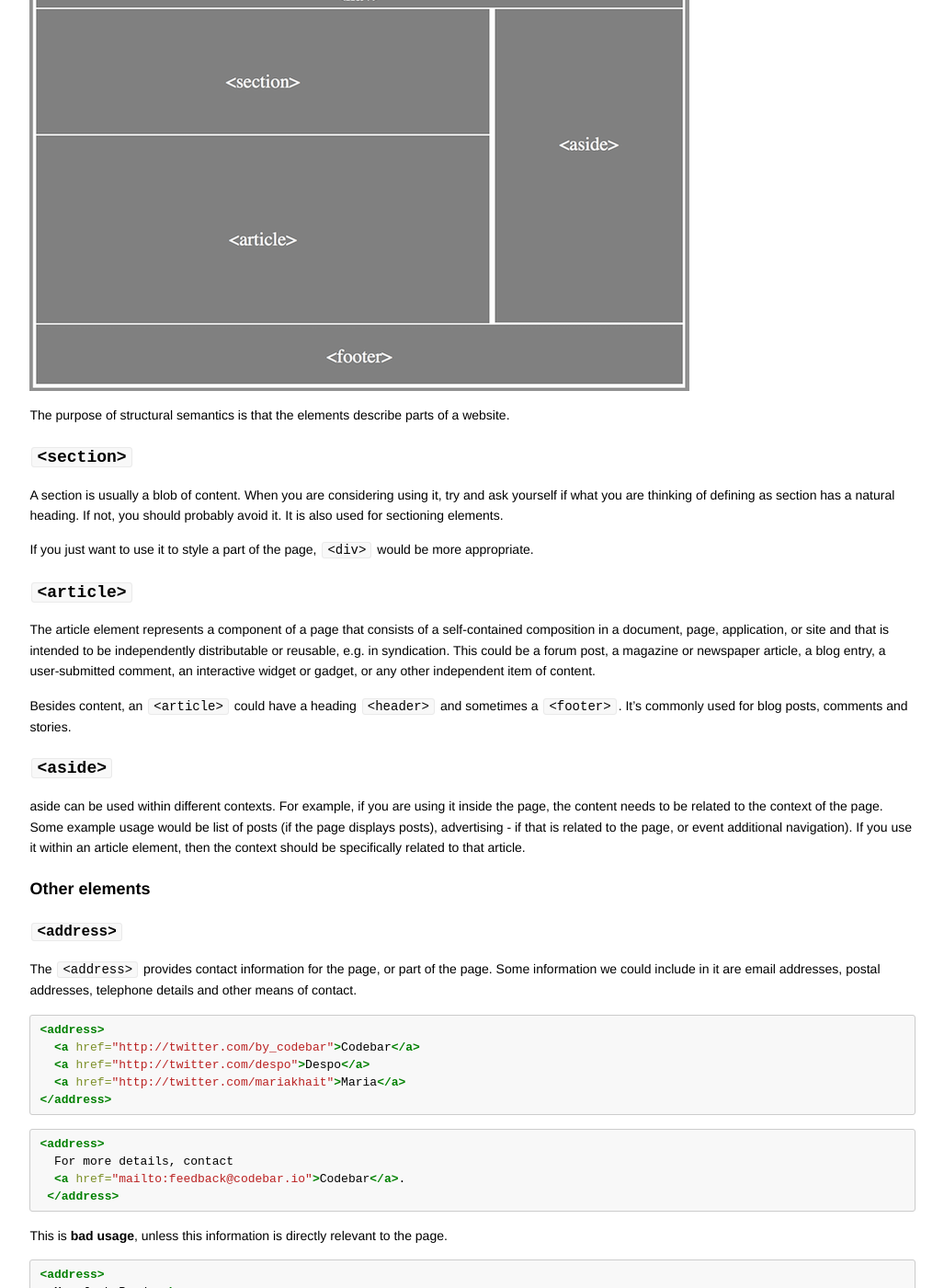
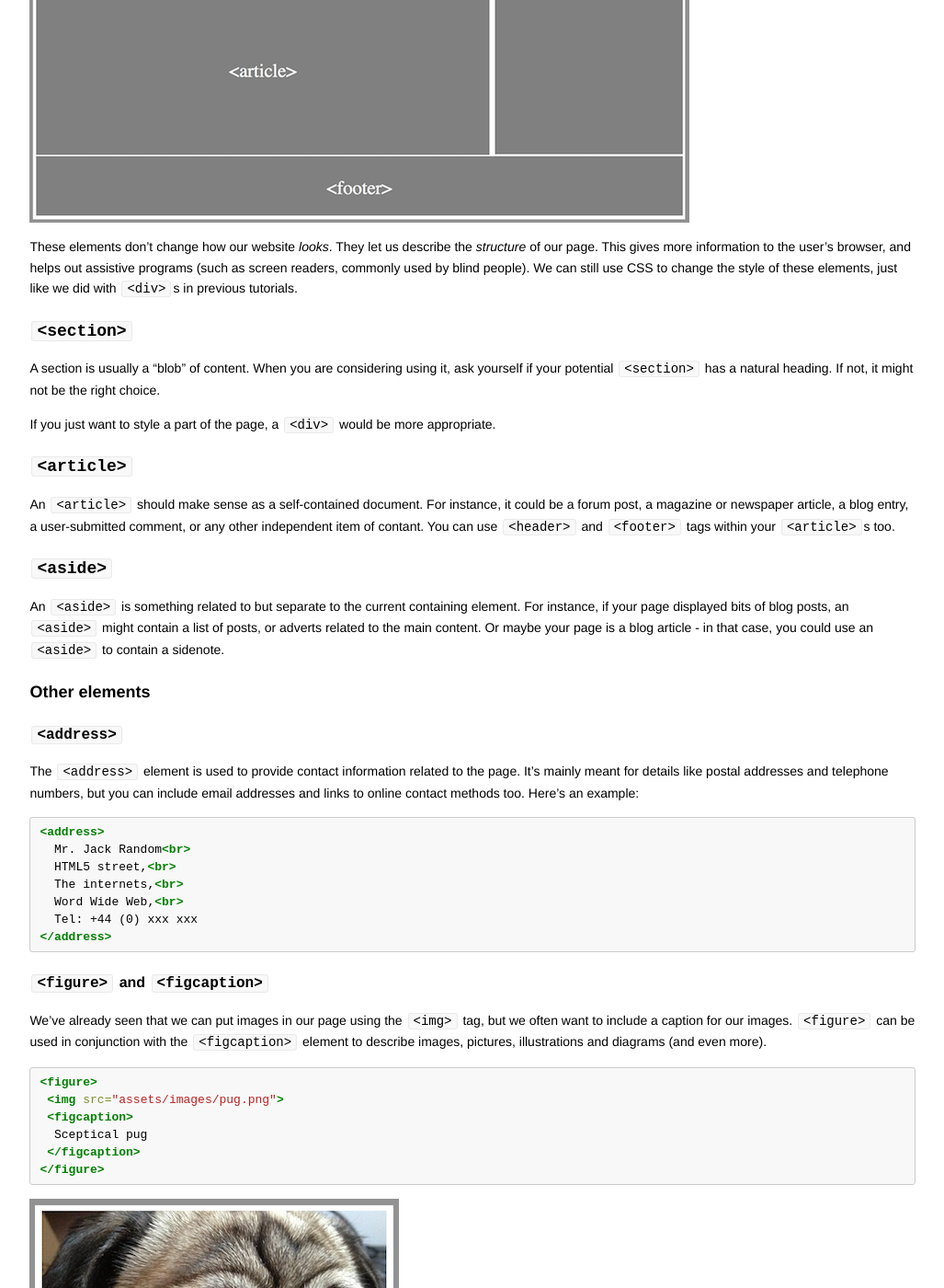
Before and after one commit to codebar/tutorials, a Jekyll site: the page built from html/lesson6/tutorial.md, in a window 1280 px wide and 1400 px high, scrolled down 773 px. Shown: the whole window at 92% size, without its empty margins (126-1153 px from the left). Built offline with Jekyll 4.4.1, drawn with Linux system fonts in a browser that asks for light colours; Markdown is read by kramdown in place of the engine named in the settings; some of the changed text lies outside the part shown.

Commit message:
Rework HTML tutorial 6.
This started as a simple grammar fix, but has ended up as a major
rewrite. As well as fixing up the grammar and typos, I've tried to make
this clearer based on the areas that I've seen students struggle with,
as well as simplifying the language.

````diff
--- a/html/lesson6/tutorial.md
+++ b/html/lesson6/tutorial.md
@@ -8,63 +8,40 @@ footer: true
 
 ### Recap
 
-In the last lesson, we briefly introduced **HTML5** and **CSS3** with more focus on **CSS3**
+In the last lesson, we briefly introduced **HTML5** and **CSS3**. We focused on **CSS3**.
 
-### Today we will be focusing more on HTML5
-
-The page we will build will look similar to this [example page](http://codebar.github.io/tutorials/html/lesson6/index.html "Women in Programming")
-
-## But before we start...
-
-### Required files
-
-Download the files required to begin working through the tutorial from [here](https://gist.github.com/despo/7680133/download)
-
+### Today we will be focusing more on HTML5!
 
 ## HTML5 structural semantics
 
 ### Sectioning
 
-In the previous lessons, we used some HTML5 elements, like `<header>` and `<footer>`, `<section>` . There are a lot more elements, some other ones that are quite commonly used are `<section>`, `<nav>` and `<article>`.
+We used some HTML5 elements in previous lessons, including `<header>`, `<footer>`, and `<section>`. HTML5 introduced many other new elements. Some common ones include `<nav>`, `<article>`, and `<main>`.
 
 ![](assets/images/html5-example.png)
 
- The purpose of structural semantics is that the elements describe parts of a website.
+These elements don't change how our website *looks*. They let us describe the *structure* of our page. This gives more information to the user's browser, and helps out assistive programs (such as screen readers, commonly used by blind people). We can still use CSS to change the style of these elements, just like we did with `<div>`s in previous tutorials.
 
 ### `<section>`
-A section is usually a blob of content. When you are considering using it, try and ask yourself if what you are thinking of defining as section has a natural heading. If not, you should probably avoid it. It is also used for sectioning elements.
+A section is usually a "blob" of content. When you are considering using it, ask yourself if your potential `<section>` has a natural heading. If not, it might not be the right choice.
 
-If you just want to use it to style a part of the page, `<div>` would be more appropriate.
+If you just want to style a part of the page, a `<div>` would be more appropriate.
+
 
 ### `<article>`
-The article element represents a component of a page that consists of a self-contained composition in a document, page, application, or site and that is intended to be independently distributable or reusable, e.g. in syndication. This could be a forum post, a magazine or newspaper article, a blog entry, a user-submitted comment, an interactive widget or gadget, or any other independent item of content.
 
-Besides content, an `<article>` could have a heading `<header>` and sometimes a `<footer>`. It's commonly used for blog posts, comments and stories.
+An `<article>` should make sense as a self-contained document. For instance, it could be a forum post, a magazine or newspaper article, a blog entry, a user-submitted comment, or any other independent item of contant. You can use `<header>` and `<footer>` tags within your `<article>`s too.
 
 ### `<aside>`
-aside can be used within different contexts. For example, if you are using it inside the page, the content needs to be  related to the context of the page. Some example usage would be list of posts (if the page displays posts), advertising - if that is related to the page, or event additional navigation). If you use it within an article element, then the context should be specifically related to that article.
+
+An `<aside>` is something related to but separate to the current containing element. For instance, if your page displayed bits of blog posts, an `<aside>` might contain a list of posts, or adverts related to the main content. Or maybe your page is a blog article - in that case, you could use an `<aside>` to contain a sidenote.
+
 
 ### Other elements
 
 #### `<address>`
-The `<address>` provides contact information for the page, or part of the page. Some information we could include in it are email addresses, postal addresses, telephone details and other means of contact.
 
-```html
-<address>
-  <a href="http://twitter.com/by_codebar">Codebar</a>
-  <a href="http://twitter.com/despo">Despo</a>
-  <a href="http://twitter.com/mariakhait">Maria</a>
-</address>
-```
-
-```html
-<address>
-  For more details, contact
-  <a href="mailto:feedback@codebar.io">Codebar</a>.
- </address>
-```
-
-This is **bad usage**, unless this information is directly relevant to the page.
+The `<address>` element is used to provide contact information related to the page. It's mainly meant for details like postal addresses and telephone numbers, but you can include email addresses and links to online contact methods too. Here's an example:
 
 ```html
 <address>
@@ -77,8 +54,9 @@ This is **bad usage**, unless this information is directly relevant to the page.
 ```
 
 #### `<figure>` and `<figcaption>`
+
+We've already seen that we can put images in our page using the `<img>` tag, but we often want to include a caption for our images.
 `<figure>` can be used in conjunction with the `<figcaption>` element to describe images, pictures, illustrations and diagrams (and even more).
-`<figcaption>` represents a caption or legend for a picture.
 
 ```html
 <figure>
@@ -92,9 +70,9 @@ This is **bad usage**, unless this information is directly relevant to the page.
 ![](assets/images/concerned-pug.png)
 
 ### `<video>` and `<audio>`
-The `<video>` and `<audio>` tags were introduced to support build-in media and offer the ability to easy embed media into HTML documents.
+In the old days, before HTML5, you had to use a plug-in if you wanted to include videos and audio in your page. These weren't supported in all browsers, and often didn't work at all on smart phones. These days, we can use the `<video>` and `<audio>` elements to play media directly in the browser and embed them in our documents.
 
-When you include a video, if the browser used does not support it, it will fall back to the message you contain within the container
+Some browsers still don't support this. In that case, the browser will show the message you include within the tag. Here's a video example:
 
 ```html
 <video src="path/to/video">
@@ -102,20 +80,28 @@ When you include a video, if the browser used does not support it, it will fall
 </video>
 ```
 
-The same applies to the `<audio>`. You can also make the audio file start playing automatically by setting the **autoplay** property
+We can use other attributes to control our media plays. To make music start playing automatically, you use the **autoplay** attribute. To make the controls visible, use the **controls** attribute. Without this, you wouldn't see your audio player!
 
 ```html
-autoplay="autoplay"
+<audio src="path/to/music.mp3" controls="controls" autoplay="autoplay">
+  Your browser doesn't support embedded audio!
+</audio>
 ```
 
-## Getting started with out page
+
+## Getting started with our page
 
 Today, we will be following a different approach to building our page.
 
-You now know enough to build the page from scratch. Using this [page](http://codebar.github.io/tutorials/html/lesson6/index.html "Women in Programming") try and build it yourself, using the HTML5 elements we mentioned today and what you have learned in the previous tutorials.
+You now know enough to build a complete web page from scratch. Open [our example page](http://codebar.github.io/tutorials/html/lesson6/index.html "Women in Programming"), then try to build it yourself. You should use the HTML5 elements we mentioned today and what you have learned in the previous tutorials.
+
+### But before you begin...
+
+Download the files required to begin working through the tutorial from [here](https://gist.github.com/despo/7680133/download). Create a new folder on your computer for this tutorial, and extract the downloaded archive in that folder.
 
 
-### Links and resources you will be needing
+
+### Links and resources you will need
 
 ```
 Hi I'm Ada Lovelace - http://codebar.github.io/tutorials/html/lesson3/example.html
@@ -127,20 +113,24 @@ Grace Hopper on Letterman - http://codebar.github.io/tutorials/html/lesson6/asse
 
 Also, don't forget to refer to the [previous tutorials](http://codebar.github.io/tutorials)
 
-> Don't afraid to ask help from your coach.
+> Don't be afraid to ask for help from your coach.
 
-> Remember to use your browser inspector!
+> Build a basic version first, then try to make it more fancy. Don't try to make it perfect first time.
 
-> Use Chrome to test the video playing, there is a small issue with playing the video on Firefox.
+> Remember to use your browser inspector! It can help you find out why things aren't working. Try not to use it to peek at how the example was built, though. :)
+
+> If your video doesn't play, try using Chrome. There's a known issue with Firefox's video playback.
 
 ## CSS Bonus
 
-Rotate elements using transform
+You can rotate elements using CSS:
 
 ```css
+img {
   transform: rotate(20deg);
+}
 ```
 
 
 -----
-This ends our sixth lesson. How did you find the introduction to HTML5? Is there something you don't understand? Try and go through the provided resources with your coach. If you have any feedback, or can think of ways to improve this tutorial [send us an email](mailto:feedback@codebar.io) and let us know.
+This ends our sixth lesson. How did you find the introduction to HTML5? Is there something you don't understand? Try to use the provided resources with your coach. If you have any feedback, or can think of ways to improve this tutorial [send us an email](mailto:feedback@codebar.io) and let us know.
````
